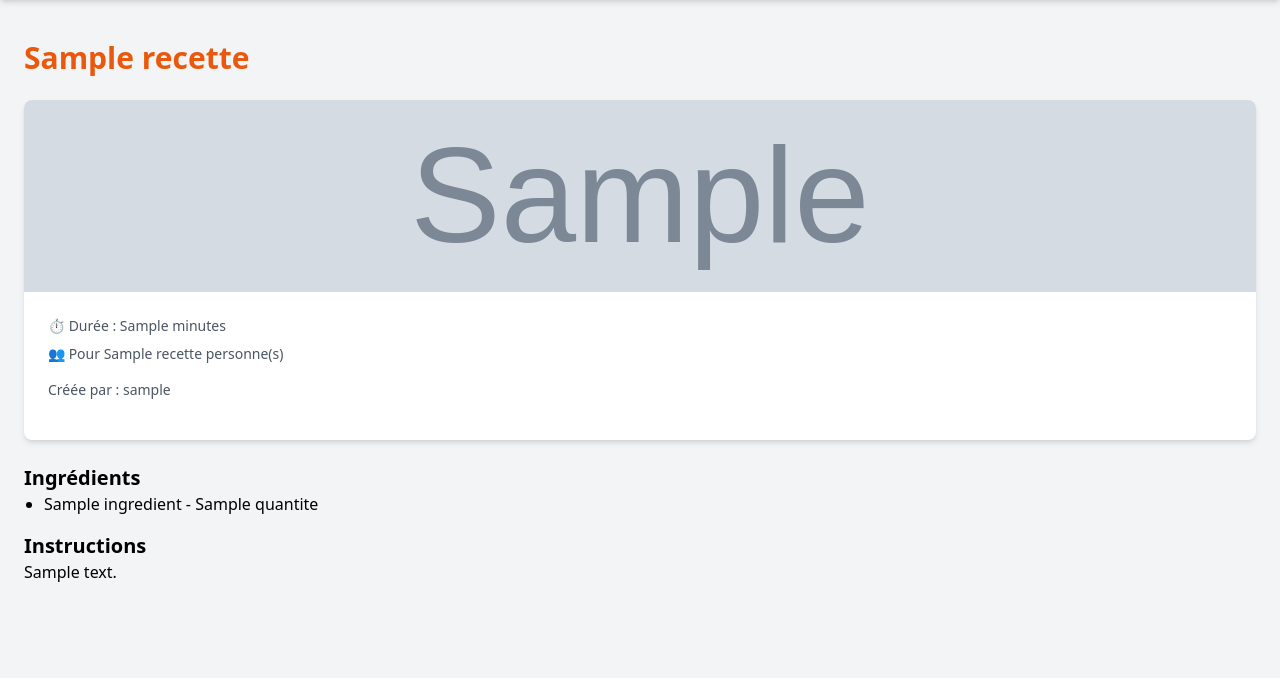
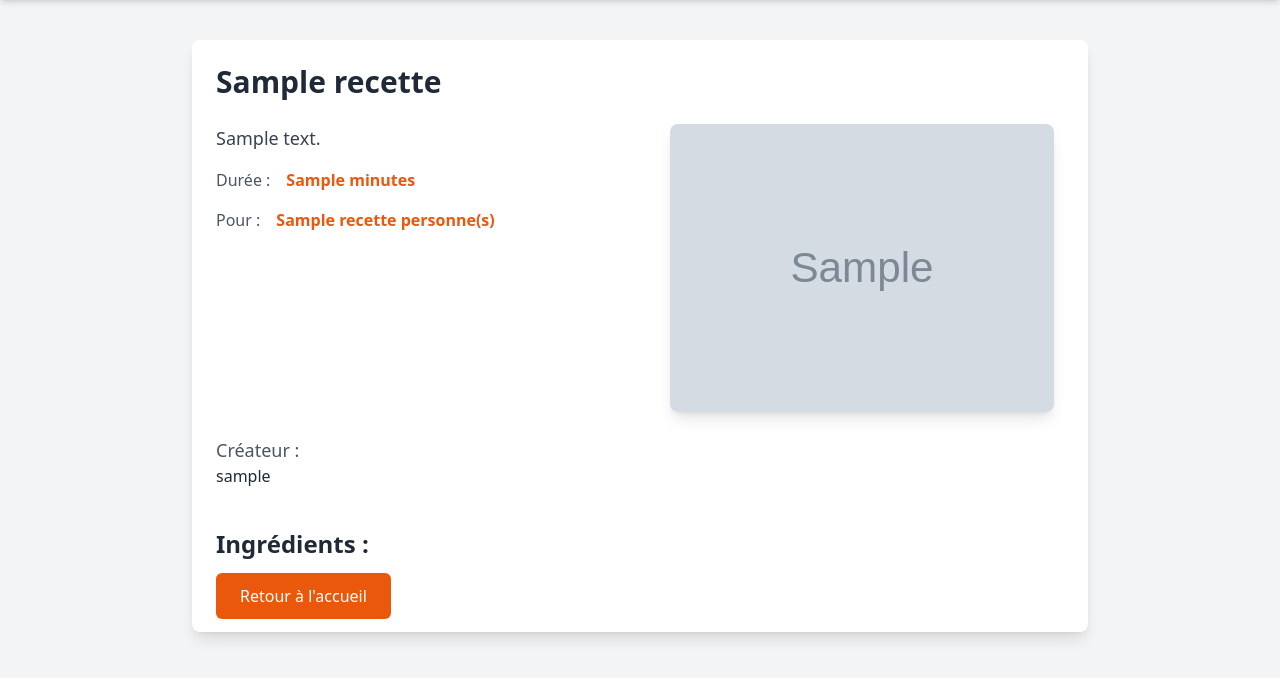
Before and after one commit to Guiggzz/Marmit_hub, a Symfony app: template templates/recette/show.html.twig in a window 1280 px wide. Shown: the part 64-742 px from the top of the page. Run offline with Twig, Linux system fonts and the light colour scheme; the template is opened without the code that fills it: most values are stand-ins (such as "Sample title", 1, 10 or a date in 2020); grey boxes marked "Sample" are stand-in pictures; some libraries are stand-ins or nearby versions.

Commit message:
card visu

```diff
--- a/templates/recette/show.html.twig
+++ b/templates/recette/show.html.twig
@@ -1,45 +1,62 @@
 {% extends 'base.html.twig' %}
 
-{% block title %}{{ recette.nom }}{% endblock %}
+{% block title %}Recette - {{ recette.nom }}{% endblock %}
 
 {% block body %}
 <div class="container mx-auto px-6 py-10">
-    <h1 class="text-3xl font-bold text-orange-600 mb-6">{{ recette.nom }}</h1>
+    <!-- Card principale -->
+    <div class="max-w-4xl mx-auto bg-white shadow-lg rounded-lg overflow-hidden">
+        <div class="p-6">
+            <!-- Titre de la recette -->
+            <h1 class="text-3xl font-extrabold text-gray-800 mb-6">{{ recette.nom }}</h1>
 
-    <div class="bg-white rounded-lg shadow-md overflow-hidden">
-        {% if recette.photo %}
-            <img
-                src="{{ asset('uploads/recettes/' ~ recette.photo) }}"
-                alt="{{ recette.nom }}"
-                class="w-full h-48 object-cover"
-            >
-        {% else %}
-            <div class="bg-gray-200 h-48 flex items-center justify-center text-gray-500">
-                Pas d'image
+            <!-- Contenu de la recette (texte, durée, nombre de personnes) -->
+            <div class="grid grid-cols-1 md:grid-cols-2 gap-10 mb-6">
+                <div class="flex flex-col space-y-4">
+                    <p class="text-lg text-gray-700">{{ recette.texte }}</p>
+                    <div class="flex items-center space-x-4">
+                        <p class="text-gray-600 font-medium">Durée :</p>
+                        <span class="text-orange-600 font-semibold">{{ recette.dureeTotale }} minutes</span>
+                    </div>
+                    <div class="flex items-center space-x-4">
+                        <p class="text-gray-600 font-medium">Pour :</p>
+                        <span class="text-orange-600 font-semibold">{{ recette.nombrePersonnes }} personne(s)</span>
+                    </div>
+                </div>
+
+                <!-- Photo de la recette (si disponible) -->
+                {% if recette.photo %}
+                    <div class="w-full max-w-sm mx-auto">
+                        <img src="{{ asset('uploads/recettes/' ~ recette.photo) }}" alt="{{ recette.nom }}" class="w-full h-auto rounded-lg shadow-lg">
+                    </div>
+                {% endif %}
             </div>
-        {% endif %}
 
-        <div class="p-6">
-            <p class="text-gray-600 text-sm mb-2">⏱️ Durée : {{ recette.dureeTotale }} minutes</p>
-            <p class="text-gray-600 text-sm mb-4">👥 Pour {{ recette.nombrePersonnes }} personne(s)</p>
+            <!-- Informations sur le créateur -->
+            <div class="mt-6 mb-10">
+                <p class="text-lg text-gray-600 font-medium">Créateur :</p>
+                <p class="text-gray-800">{{ recette.utilisateur.username }}</p>
+            </div>
 
-            <!-- Afficher le nom de l'utilisateur qui a créé la recette -->
-            <p class="text-gray-600 text-sm mb-4">Créée par : {{ utilisateur.username }}</p>
+            <!-- Affichage des ingrédients (si nécessaire) -->
+            <div class="mt-10">
+                <h2 class="text-2xl font-semibold text-gray-800 mb-4">Ingrédients :</h2>
+                <ul class="space-y-2">
+                    {# Ajoutez une boucle pour lister les ingrédients ici #}
+                    {# Exemple : #}
+                    {# {% for ingredient in recette.ingredients %} #}
+                    {# <li class="text-gray-800">{{ ingredient.nom }}</li> #}
+                    {# {% endfor %} #}
+                </ul>
+            </div>
+
+            <!-- Bouton de retour à l'accueil -->
+            <div class="mt-6">
+                <a href="{{ path('app_home') }}" class="btn bg-orange-600 text-white px-6 py-3 rounded-md hover:bg-orange-500 transition">
+                    Retour à l'accueil
+                </a>
+            </div>
         </div>
-    </div>
-
-    <div class="mt-6">
-        <h3 class="text-xl font-semibold">Ingrédients</h3>
-        <ul class="list-disc pl-5">
-            {% for ingredient in recette.ingredients %}
-                <li>{{ ingredient.nom }} - {{ ingredient.quantite }}</li>
-            {% else %}
-                <li>Aucun ingrédient spécifié.</li>
-            {% endfor %}
-        </ul>
-
-        <h3 class="text-xl font-semibold mt-4">Instructions</h3>
-        <p>{{ recette.texte }}</p>
     </div>
 </div>
 {% endblock %}
```
Also changed, not shown: src/Controller/RecetteController.php (+38 -15 lines), src/Form/RecetteType.php (+45 -11 lines), templates/recette/nouvelle.html.twig (+13 -0 lines), config/routes.yaml (line endings or trailing spaces), 3 other files.
